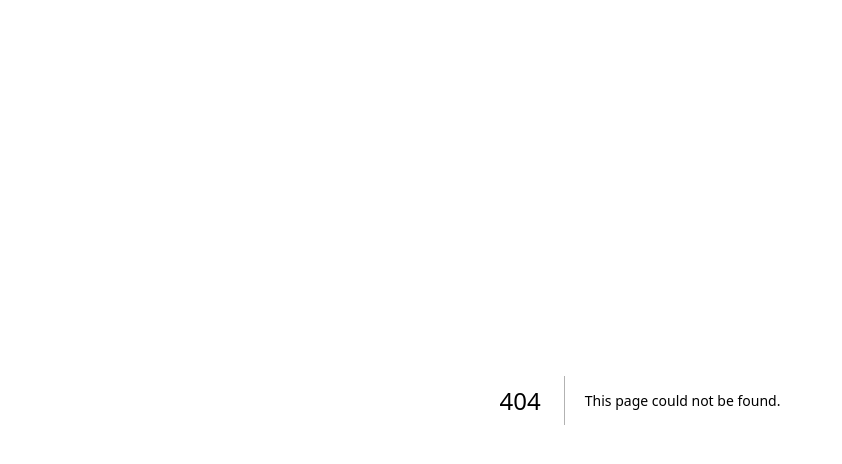
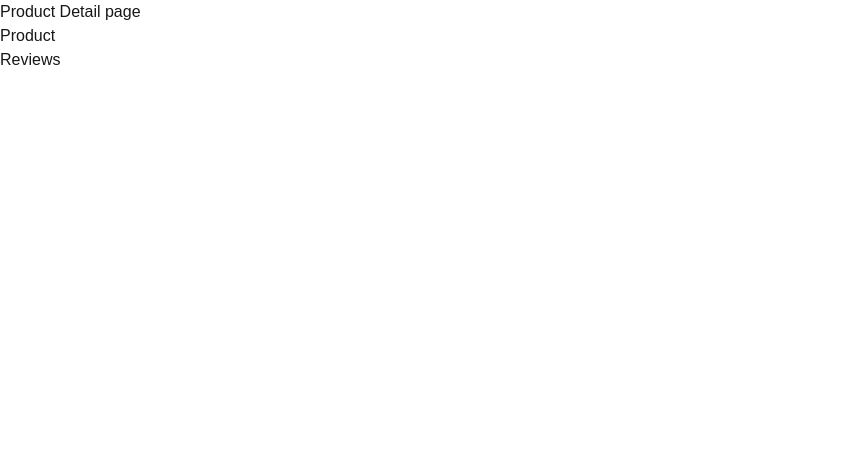
Before and after one commit to hysiou1103/nextjs-learning-rendering-demo, a Next.js app: page /product-detail in a window 1280 px wide. Before the commit this address had no page. Shown: the top 464 px of the page, without its empty margins (0-842 px from the left). Built offline with nearby package versions, Linux system fonts and the light colour scheme.

Commit message:
Tutorial54-Streaming

```diff
--- /dev/null
+++ b/src/app/product-detail/page.tsx
@@ -0,0 +1,18 @@
+import { Suspense } from 'react';
+
+import { Product } from '@/components/product';
+import { Reviews } from '@/components/reviews';
+
+export default function ProductDetailPage() {
+  return (
+    <div>
+      <h1>Product Detail page</h1>
+      <Suspense fallback={<p>Loading product details...</p>}>
+        <Product />
+      </Suspense>
+      <Suspense fallback={<p>Loading reviews...</p>}>
+        <Reviews />
+      </Suspense>
+    </div>
+  );
+}
--- /dev/null
+++ b/src/components/product.tsx
@@ -0,0 +1,6 @@
+// 透過增加 setTimeout 模擬網路請求延遲，觀察 network 中 product-detail 在加上 suspense 前後 Waiting for server response 時間的差異
+
+export const Product = async () => {
+  await new Promise((resolve) => setTimeout(resolve, 2000));
+  return <div>Product</div>;
+};
--- /dev/null
+++ b/src/components/reviews.tsx
@@ -0,0 +1,6 @@
+// 透過增加 setTimeout 模擬網路請求延遲，觀察 network 中 product-detail 在加上 suspense 前後 Waiting for server response 時間的差異
+
+export const Reviews = async () => {
+  await new Promise((resolve) => setTimeout(resolve, 4000));
+  return <div>Reviews</div>;
+};
```
